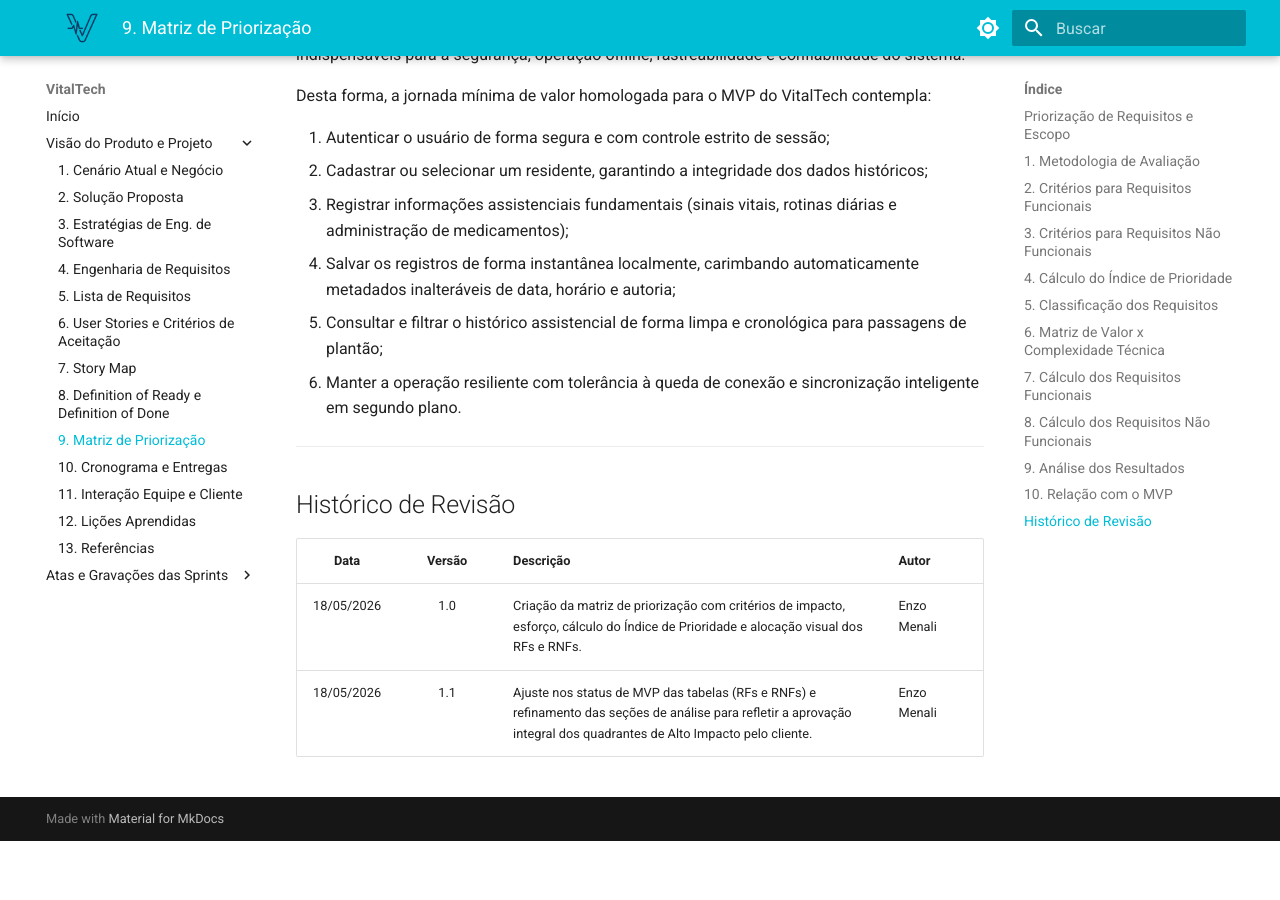
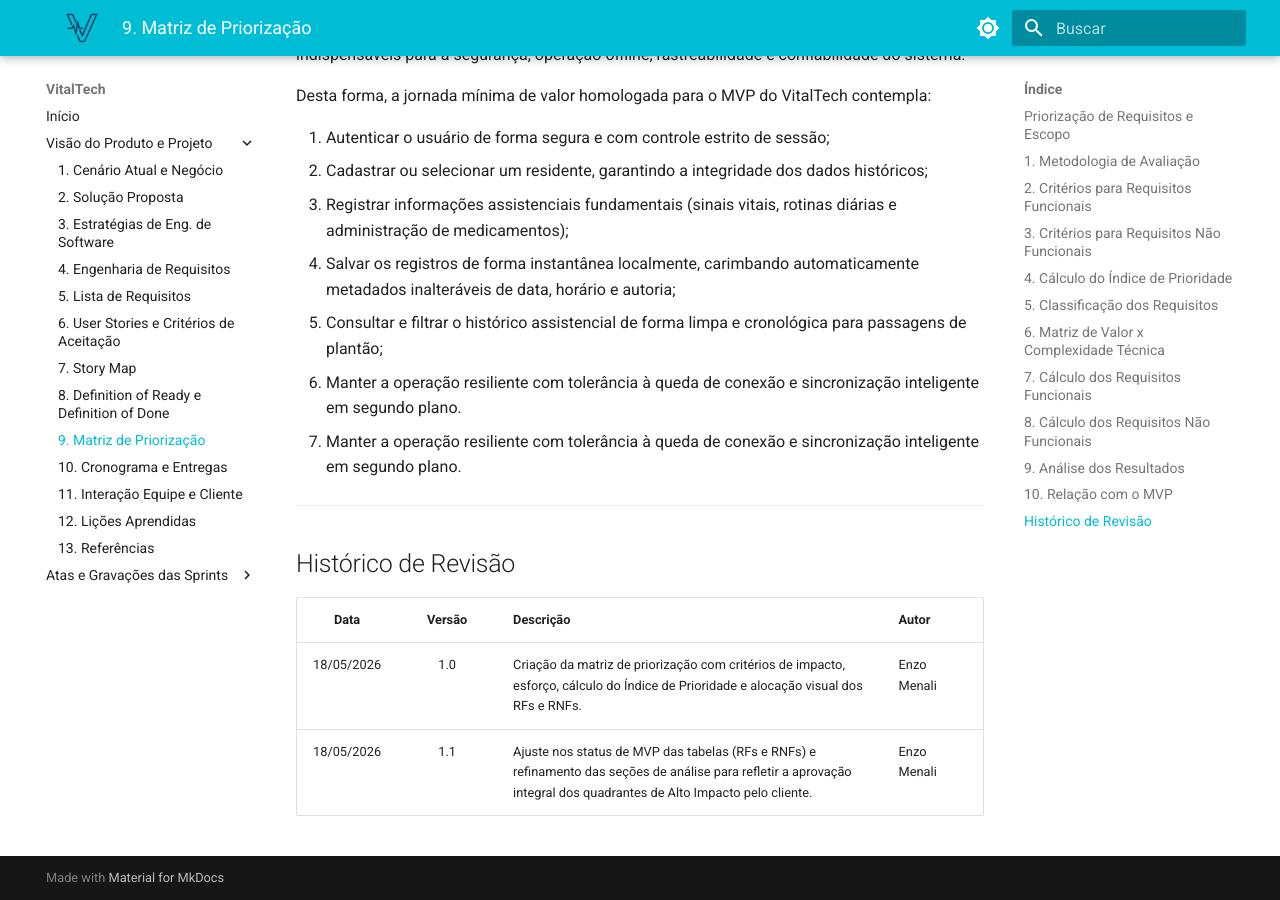
Before and after one commit to mdsreq-fga-unb/REQ-2026.1-T01-VitalTech, an MkDocs documentation site: the page built from docs/visao/priorizacao.md, in a window 1280 px wide and 900 px high, scrolled down 10962 px. Built offline with MkDocs 1.6.1 and Material for MkDocs 9.7.7, drawn with Linux system fonts in a browser that asks for light colours; before the commit the page ends 11803 px from its top, so only the background shows below that.

Commit message:
Refatora MVP

```diff
--- a/docs/visao/priorizacao.md
+++ b/docs/visao/priorizacao.md
@@ -247,7 +247,7 @@
 4. Salvar os registros de forma instantânea localmente, carimbando automaticamente metadados inalteráveis de data, horário e autoria;
 5. Consultar e filtrar o histórico assistencial de forma limpa e cronológica para passagens de plantão;
 6. Manter a operação resiliente com tolerância à queda de conexão e sincronização inteligente em segundo plano.
-
+7. Manter a operação resiliente com tolerância à queda de conexão e sincronização inteligente em segundo plano.
 ---
 
 ## Histórico de Revisão
```
